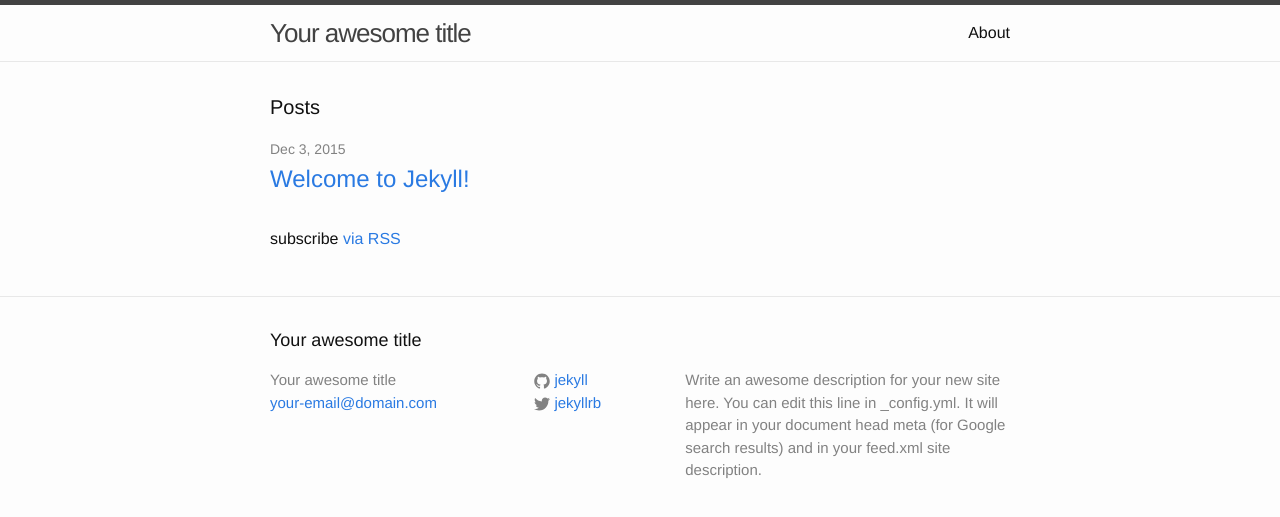
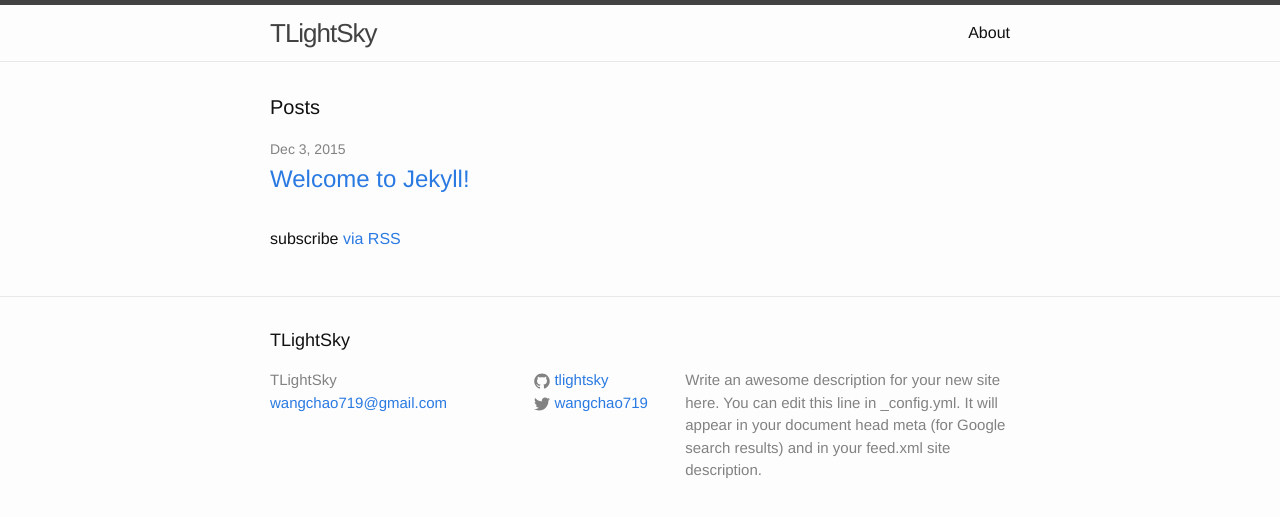
Before and after one commit to tlightsky/tlightsky.github.io, a Jekyll site: the page built from index.html, in a window 1280 px wide. Shown: the top 517 px of the page. Built offline with Jekyll 4.4.1, drawn with Linux system fonts in a browser that asks for light colours.

Commit message:
add desc

```diff
--- a/_config.yml
+++ b/_config.yml
@@ -1,14 +1,14 @@
 # Site settings
-title: Your awesome title
-email: your-email@domain.com
+title: TLightSky
+email: wangchao719@gmail.com
 description: > # this means to ignore newlines until "baseurl:"
   Write an awesome description for your new site here. You can edit this
   line in _config.yml. It will appear in your document head meta (for
   Google search results) and in your feed.xml site description.
 baseurl: "" # the subpath of your site, e.g. /blog/
-url: "http://yourdomain.com" # the base hostname & protocol for your site
-twitter_username: jekyllrb
-github_username:  jekyll
+url: "http://tlightsky.github.io" # the base hostname & protocol for your site
+twitter_username: wangchao719
+github_username:  tlightsky
 
 # Build settings
 markdown: kramdown
```
